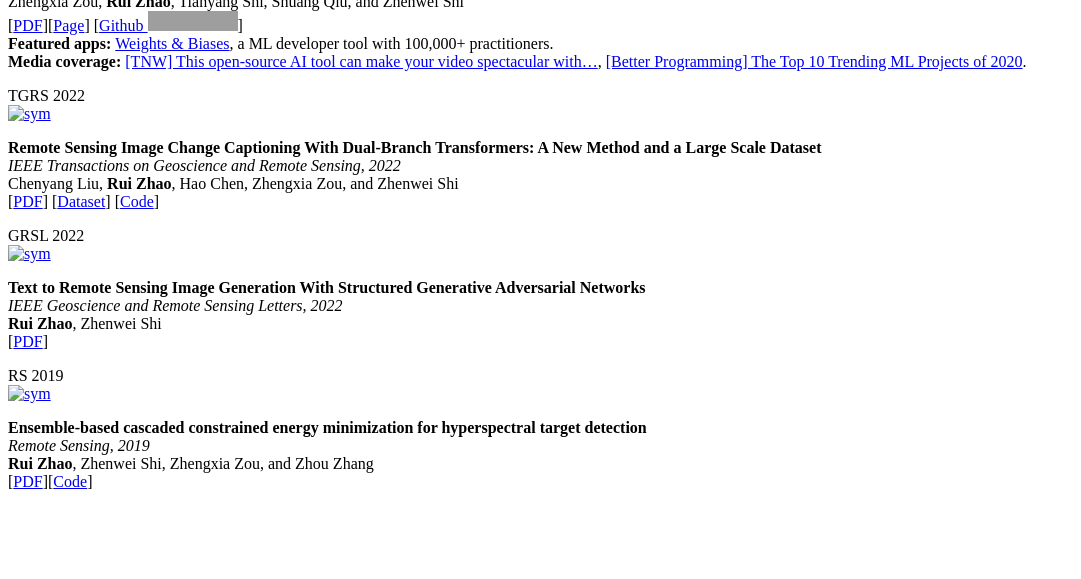
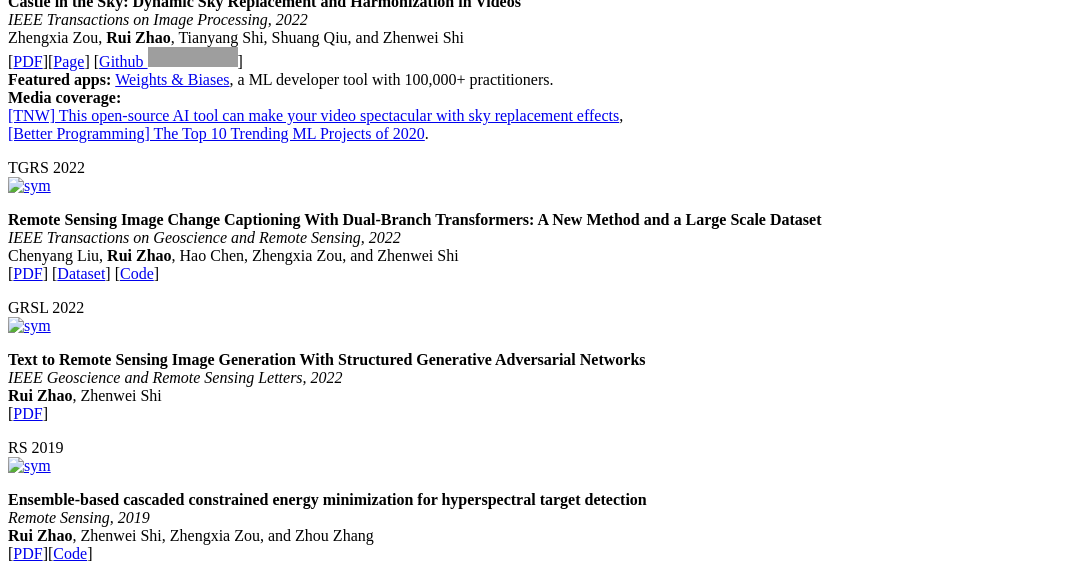
Before and after one commit to ruizhaocv/ruizhaocv.github.io, a Jekyll site: the page built from _pages/includes/pub.md, in a window 1280 px wide and 900 px high, scrolled down 1663 px, cut to the strip 321-900 px from the top of the window. Shown: the whole strip, without its empty margins (0-1081 px from the left). Built offline with Jekyll 4.4.1, drawn with Linux system fonts in a browser that asks for light colours; our own code applies the rules of GitHub Pages for plain Markdown files; before the commit the page ends 2491 px from its top, so only the background shows below that; some of the changed text lies outside the part shown; grey boxes are pictures that could not be loaded.

```diff
--- a/_pages/includes/pub.md
+++ b/_pages/includes/pub.md
@@ -21,9 +21,10 @@ Google Scholar Citations:
 [<a href="https://arxiv.org/abs/2303.01311">PDF</a>]<br>
 <div style="text-align: justify">
 <b>Featured apps: </b> <a href="https://h.163.com/">Justice Mobile</a> (The first plausible solution for text-driven game characters auto-creation.).<br>
-<b>Media coverage: </b> <a href="https://www.newscientist.com/article/2362730-character-creator-ai-puts-barack-obama-or-anyone-in-a-video-game/">[NewScientist] Character creator AI puts Barack Obama – or anyone – in a video game</a>,
-<a href="https://mp.weixin.qq.com/s/I4MVjk7rIZIl0g8OY6xobg">CVPR 2023 | 网易伏羲5篇论文入选 包含文字捏脸等业内首创工作</a>,
-<a href="https://mp.weixin.qq.com/s/61ge64M5jI7TqtyBdV9Byw">[游戏日报] 网易伏羲“文字捏脸”方向论文入选CVPR会议，称已应用于《逆水寒手游》</a>. <br>
+<b>Media coverage: </b> <br> <a href="https://www.newscientist.com/article/2362730-character-creator-ai-puts-barack-obama-or-anyone-in-a-video-game/">[NewScientist] Character creator AI puts Barack Obama – or anyone – in a video game</a>, <br>
+<a href="https://news.yxrb.net/2023/0314/1372.html">[游戏日报] 网易伏羲“文字捏脸”方向论文入选CVPR会议，称已应用于《逆水寒手游》</a>, <br>
+<a href="https://mp.weixin.qq.com/s/I4MVjk7rIZIl0g8OY6xobg">CVPR 2023 | 网易伏羲5篇论文入选 包含文字捏脸等业内首创工作</a>.<br>
+
 </div>
 </div>
 </div>
@@ -51,7 +52,9 @@ Zhengxia Zou, <b>Rui Zhao</b>, Tianyang Shi, Shuang Qiu, and Zhenwei Shi<br>
 [<a href="https://levir.buaa.edu.cn/publications/SkyAR.pdf">PDF</a>][<a href="https://jiupinjia.github.io/skyar/">Page</a>]
 [[Github ![](https://img.shields.io/github/stars/jiupinjia/SkyAR?style=social)](https://github.com/jiupinjia/SkyAR)]<br>
 <b>Featured apps: </b> <a href="https://wandb.ai/wandb/skyAR/reports/The-Sky-Is-In-Our-Grasp---VmlldzozMjY0NDI">Weights & Biases</a>, a ML developer tool with 100,000+ practitioners.<br>
-<b>Media coverage: </b> <a href="https://thenextweb.com/news/this-open-source-ai-tool-can-make-your-video-spectacular-with-sky-replacement-effects">[TNW] This open-source AI tool can make your video spectacular with...</a>, <a href="https://betterprogramming.pub/the-top-10-trending-machine-learning-projects-of-2020-d923bf31abb7">[Better Programming] The Top 10 Trending ML Projects of 2020</a>. <br>
+<b>Media coverage: </b> <br>
+<a href="https://thenextweb.com/news/this-open-source-ai-tool-can-make-your-video-spectacular-with-sky-replacement-effects">[TNW] This open-source AI tool can make your video spectacular with sky replacement effects</a>, <br>
+<a href="https://betterprogramming.pub/the-top-10-trending-machine-learning-projects-of-2020-d923bf31abb7">[Better Programming] The Top 10 Trending ML Projects of 2020</a>. <br>
 <div style="text-align: justify">
 </div>
 </div>
```
